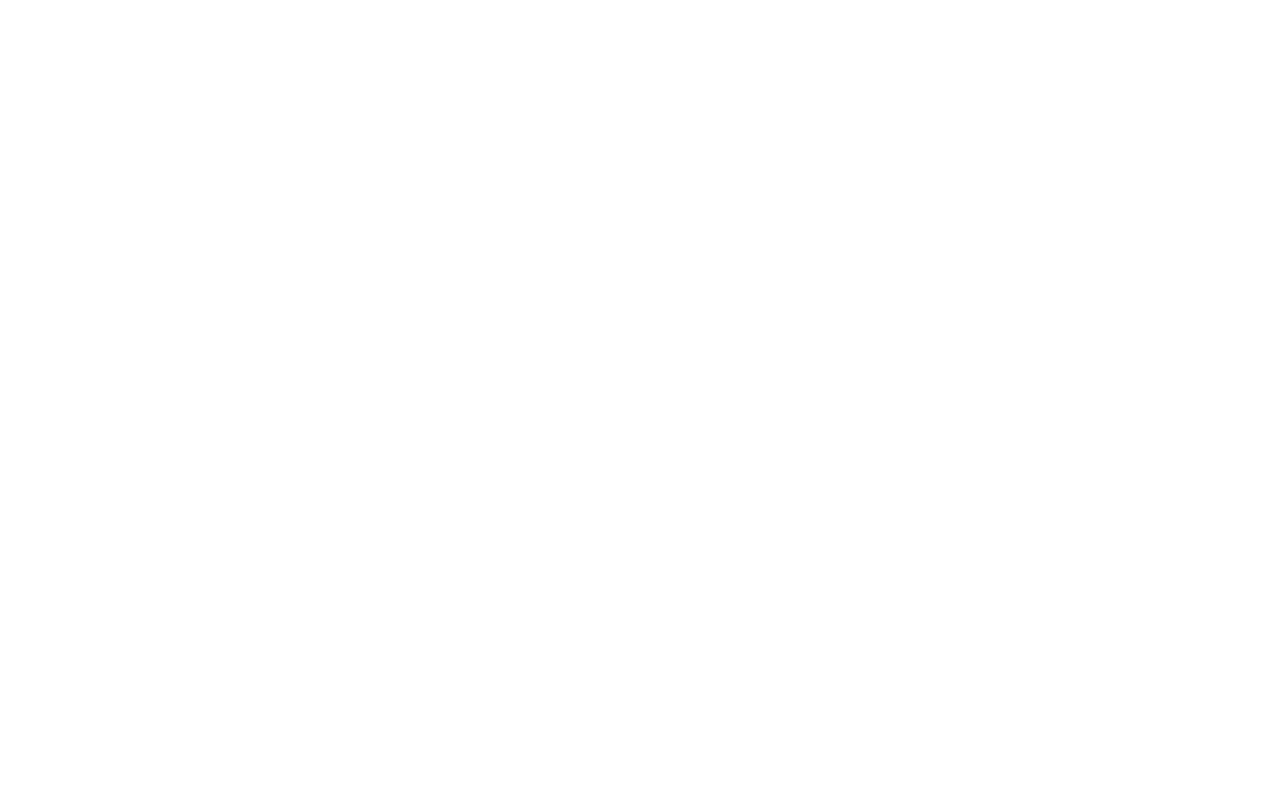
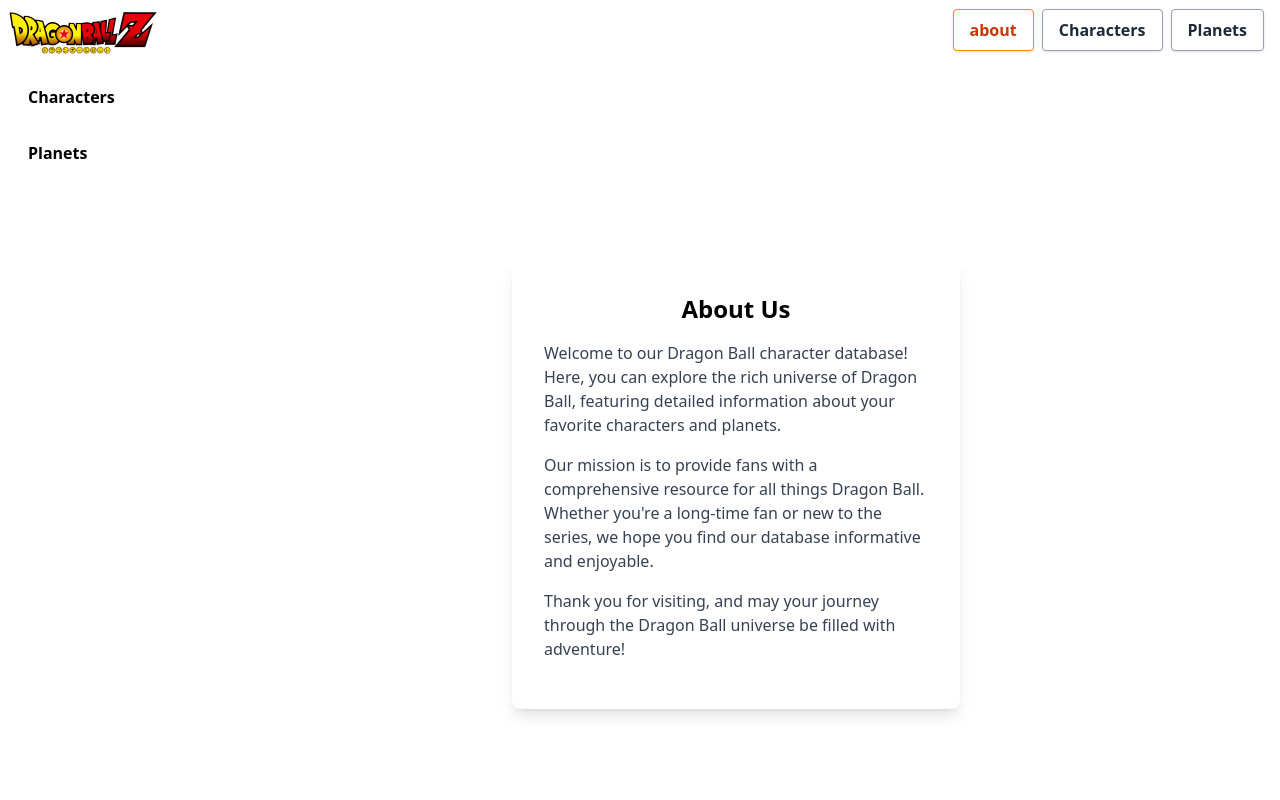
Before and after one commit to Rohit8BitCoder/dragon-ball-react, a React (Vite) app: page /dashboard/about in a window 1280 px wide. Before the commit this address had no page. Shown: the top 800 px of the page. Built offline with nearby package versions, Linux system fonts and the light colour scheme.

Commit message:
added about us and other components

```diff
--- a/src/App.jsx
+++ b/src/App.jsx
@@ -1,26 +1,22 @@
-import Header from './components/Header';
-import './App.css';
+import { Routes, Route, Navigate } from 'react-router-dom';
 import Fetchchar from './components/Fetchdata/Fetchchar';
 import FetchPlanets from './components/Fetchdata/fetchPlanets';
-import { Routes, Route } from 'react-router-dom';
 import CharDetails from './components/Fetchdata/details';
-import Layout from './components/Layout';
-
+import Dashboard from './components/Dashboard';
+import About from './components/page/about';
 
 function App() {
   return (
-    <>
-        <Routes >
-          <Route path="/" element={ <Layout/>} >
-            <Route path='' element={<Fetchchar />} />
-            <Route path='planets' element={<FetchPlanets/>} />
-            <Route path="character/:id" element={<CharDetails/>} />
-          </Route>
-        </Routes>
-
-
-    </>
-  )
+    <Routes>
+      <Route path="/dashboard" element={<Dashboard />}>
+        <Route path="characters" element={<Fetchchar />} />
+        <Route path="planets" element={<FetchPlanets />} />
+        <Route path="character/:id" element={<CharDetails />} />
+        <Route path="about" element = {<About />} />
+        <Route path="*" element={<Navigate to="/dashboard/" replace />} />
+      </Route>
+    </Routes>
+  );
 }
 
-export default App
+export default App;
--- /dev/null
+++ b/src/components/Dashboard.jsx
@@ -0,0 +1,37 @@
+import { Outlet, NavLink } from "react-router-dom";
+import Header from "./Header"
+import Footer from "./footer"
+
+export default function Dashboard() {
+    return (
+        <div className="flex flex-col min-h-screen">
+            <Header/>
+            <div className="flex flex-1">
+
+                {/* Sidebar */}
+
+                <aside className="w-48  p-4 min-h-full">
+                    <nav className="flex flex-col gap-4">
+                        <NavLink to="/dashboard/characters" className={({ isActive }) =>
+                            `py-2 px-3 rounded font-semibold ${isActive ? 'bg-orange-200 text-orange-700' : 'hover:bg-gray-300'}`
+                        }>
+                            Characters
+                        </NavLink>
+                        <NavLink to="/dashboard/planets" className={({ isActive }) =>
+                            `py-2 px-3 rounded font-semibold ${isActive ? 'bg-orange-200 text-orange-700' : 'hover:bg-gray-300'}`
+                        }>
+                            Planets
+                        </NavLink>
+                    </nav>
+                </aside>
+
+
+                {/* Main Content */}
+                <main className="flex-1 p-6">
+                    <Outlet/>
+                </main>
+            </div>
+            <Footer/>
+        </div>
+    );
+}
--- a/src/components/Fetchdata/Fetchchar.jsx
+++ b/src/components/Fetchdata/Fetchchar.jsx
@@ -20,7 +20,7 @@
   }, []);
 
 function handleCardClick(id){
-  navigate(`/character/${id}`);
+  navigate(`/dashboard/character/${id}`);
 }
 
   return (
--- a/src/components/Fetchdata/details.jsx
+++ b/src/components/Fetchdata/details.jsx
@@ -31,6 +31,7 @@
     <div className="flex flex-col items-center justify-center min-h-screen bg-gray-100">
 
         <div className="flex flex-col bg-white shadow-lg rounded-lg p-8 w-full max-w-md">
+
             <div className="flex">
                 <img src={character.image} alt={character.name} className="w-48 h-48 object-scale-down mx-auto mb-4"/>
             </div>
--- a/src/components/Header.jsx
+++ b/src/components/Header.jsx
@@ -8,8 +8,20 @@
         <img src={logo2} alt='logo' width="150" height="100" />
       </div>
       <div className='flex gap-2 pr-4'>
+
+         <NavLink
+          to="/dashboard/about"
+          className={({ isActive }) =>
+            `bg-white font-semibold py-2 px-4 border border-gray-400 rounded shadow
+             hover:bg-gray-100 text-gray-800
+             ${isActive ? "text-orange-700 border-orange-400" : ""}`
+          }
+        >
+          about
+        </NavLink>
+
         <NavLink
-          to="/"
+          to="/dashboard/characters"
           className={({ isActive }) =>
             `bg-white font-semibold py-2 px-4 border border-gray-400 rounded shadow
              hover:bg-gray-100 text-gray-800
@@ -20,7 +32,7 @@
         </NavLink>
 
         <NavLink
-          to="/planets"
+          to="/dashboard/planets"
           className={({ isActive }) =>
             `bg-white font-semibold py-2 px-4 border border-gray-400 rounded shadow
              hover:bg-gray-100 text-gray-800
@@ -29,6 +41,8 @@
         >
           Planets
         </NavLink>
+
+
       </div>
     </div>
   );
--- a/src/components/Layout.jsx
+++ /dev/null
@@ -1,14 +0,0 @@
-import { Outlet } from "react-router-dom";
-import Header from "./Header"
-import Footer from "./footer"
-export default function Layout() {
-
-    return (
-        <div>
-            <Header/>
-            <Outlet/>
-            <Footer/>
-        </div>
-    );
-
-}
--- /dev/null
+++ b/src/components/page/about.jsx
@@ -0,0 +1,21 @@
+export default function About(){
+
+    return (
+        <div className="flex flex-col items-center justify-center min-h-screen bg-white">
+            <div className="flex flex-col bg-white shadow-lg rounded-lg p-8 w-full max-w-md">
+                <h2 className="text-2xl font-bold text-center mb-4">About Us</h2>
+                <p className="text-gray-700 mb-4">
+                    Welcome to our Dragon Ball character database! Here, you can explore the rich universe of Dragon Ball,
+                    featuring detailed information about your favorite characters and planets.
+                </p>
+                <p className="text-gray-700 mb-4">
+                    Our mission is to provide fans with a comprehensive resource for all things Dragon Ball.
+                    Whether you're a long-time fan or new to the series, we hope you find our database informative and enjoyable.
+                </p>
+                <p className="text-gray-700 mb-4">
+                    Thank you for visiting, and may your journey through the Dragon Ball universe be filled with adventure!
+                </p>
+            </div>
+        </div>
+    );
+}
```
